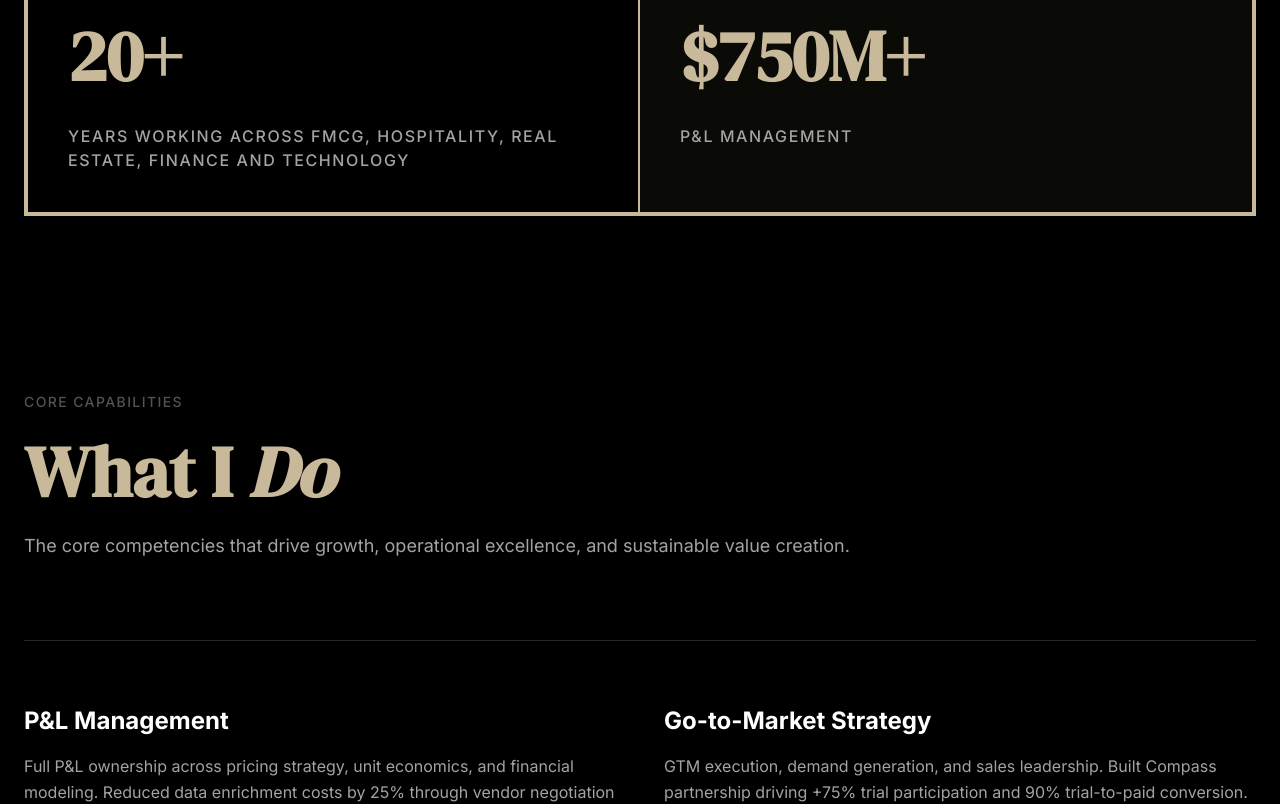
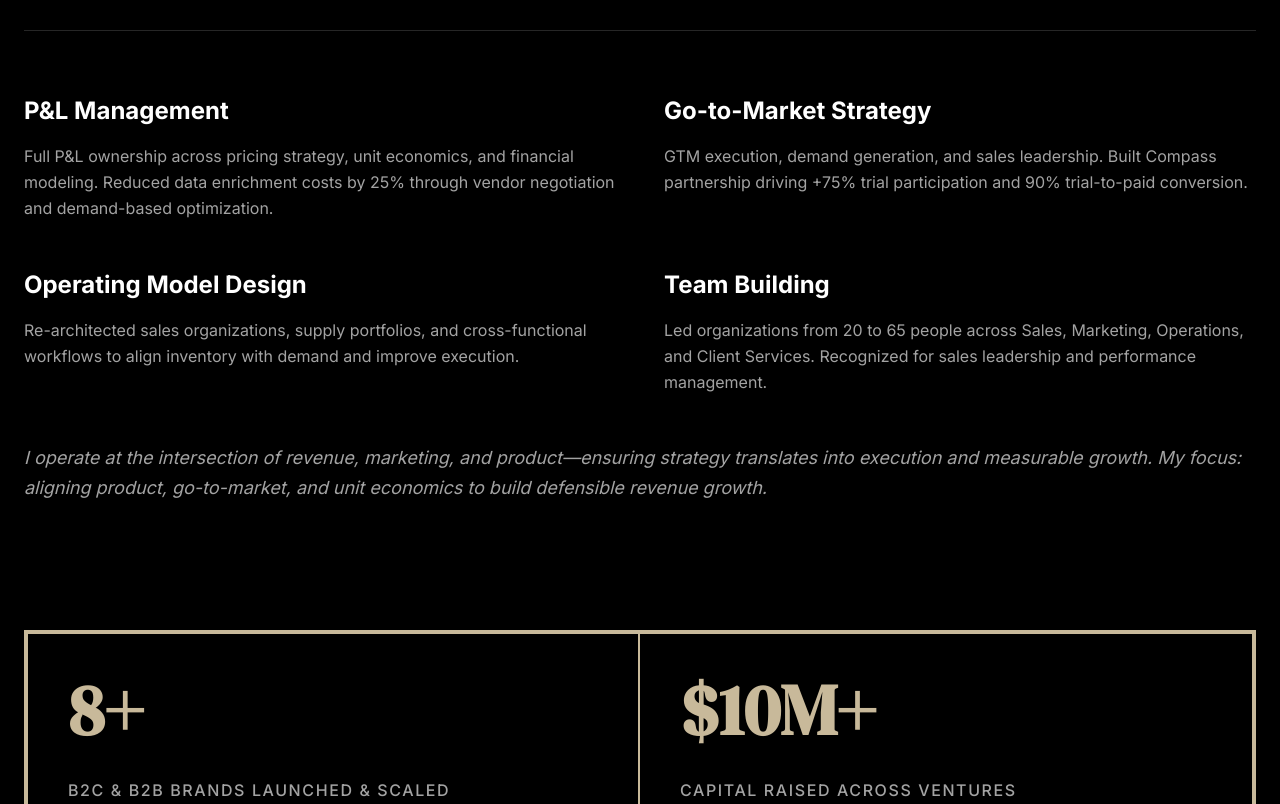
Before and after one commit to letsnavigatebmw/brandonmweaver, a React (Vite) app: page / in a window 1280 px wide. Shown: the part 2220-3024 px from the top of the page. Built offline with nearby package versions, Linux system fonts and the light colour scheme.

Commit message:
Move Stats section to after What I Do (with InfinityBox)

```diff
--- a/src/components/About.jsx
+++ b/src/components/About.jsx
@@ -55,9 +55,6 @@ In a world increasingly mediated by algorithms, Brandon's conviction is simple.
         </div>
       </div>
 
-      {/* Stats Section */}
-      <Stats />
-
       {/* What I Do Section */}
       <div className="pt-24 pb-12 px-6 bg-black">
         <div className="max-w-7xl mx-auto">
@@ -97,6 +94,9 @@ In a world increasingly mediated by algorithms, Brandon's conviction is simple.
         </div>
       </div>
 
+      {/* Stats Section */}
+      <Stats />
+
       {/* Infinity Box */}
       <InfinityBox />
     </section>
```
